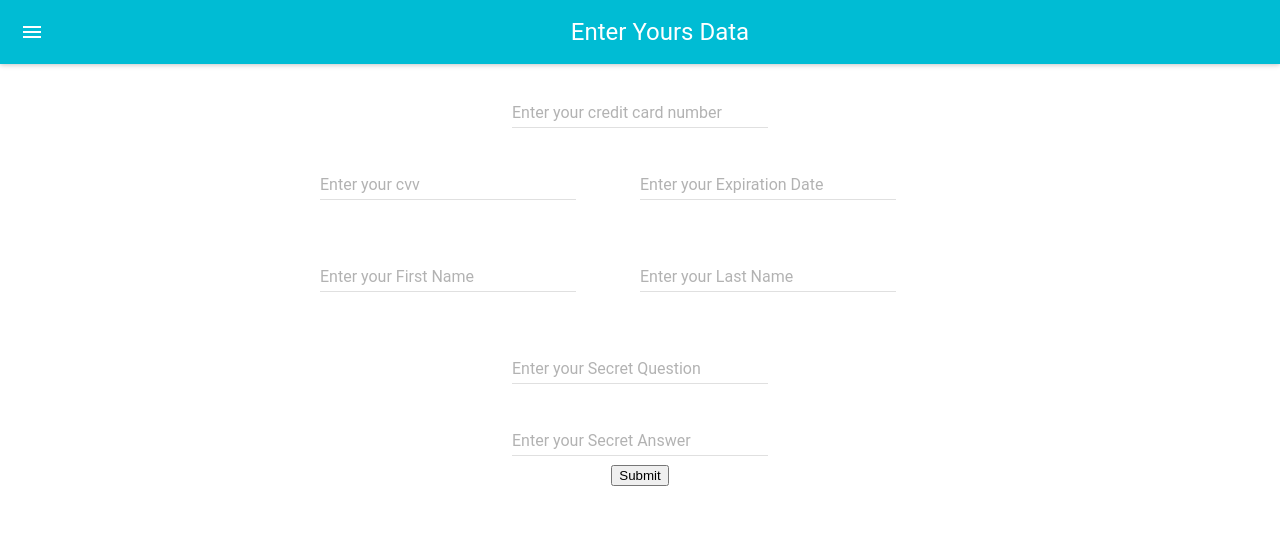
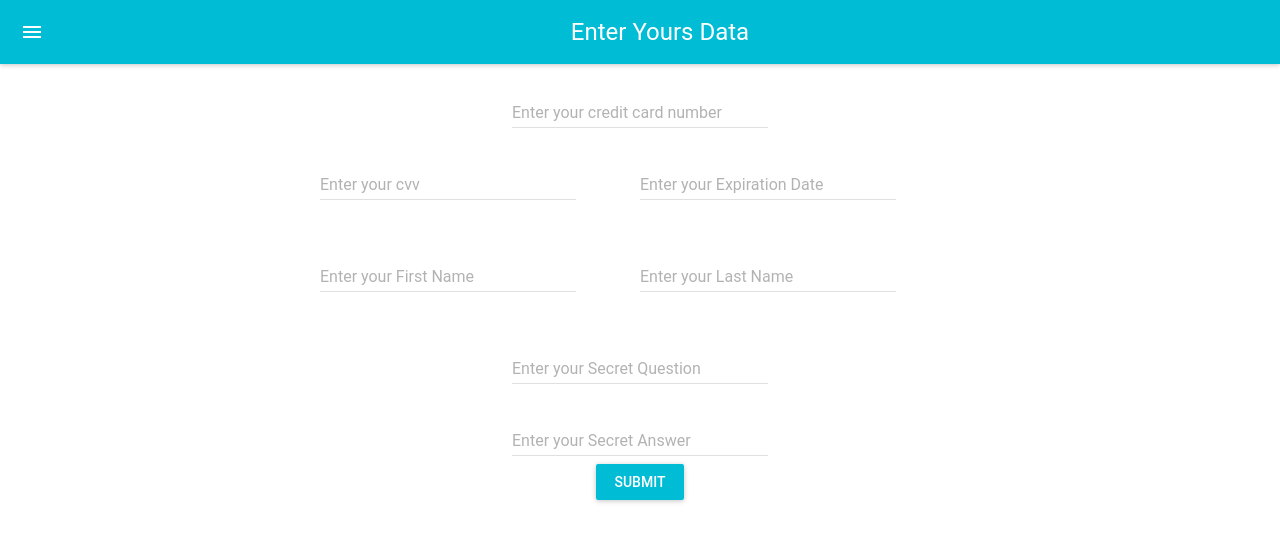
Before and after one commit to animmore/react-project2-solvecare, a React (Create React App) app: page / in a window 1280 px wide. Shown: the top 542 px of the page. Built offline with nearby package versions, Linux system fonts and the light colour scheme.

Commit message:
Component3 is completed

```diff
--- a/src/components/Component1.js
+++ b/src/components/Component1.js
@@ -215,7 +215,7 @@ export class Component1 extends Component {
           />
 
           <br />
-          <button label="Submit" primary={true} onClick={this.props.onClick} >Submit</button>
+          <RaisedButton label="Submit" primary={true} onClick={this.props.onClick} />
           <br />
 
           <div>
```
